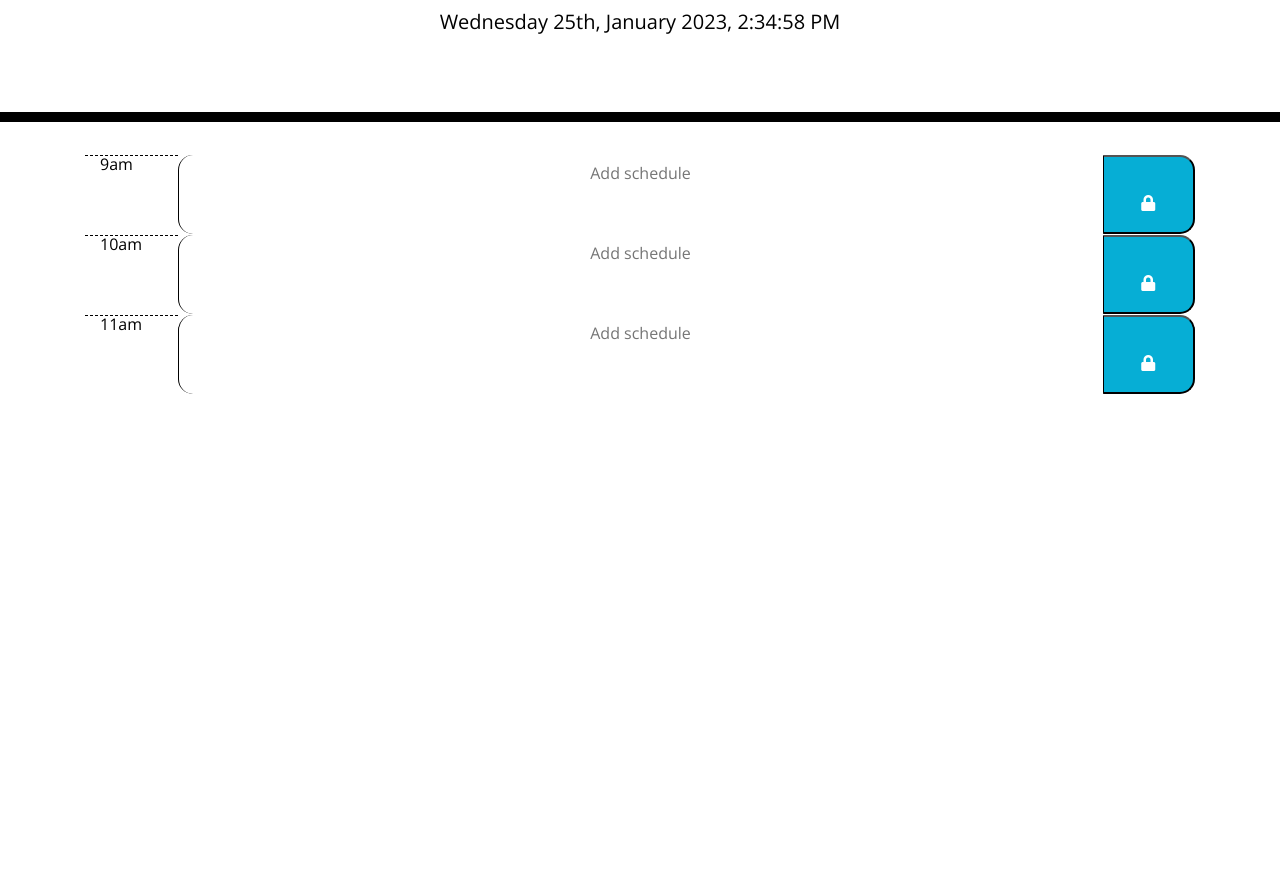
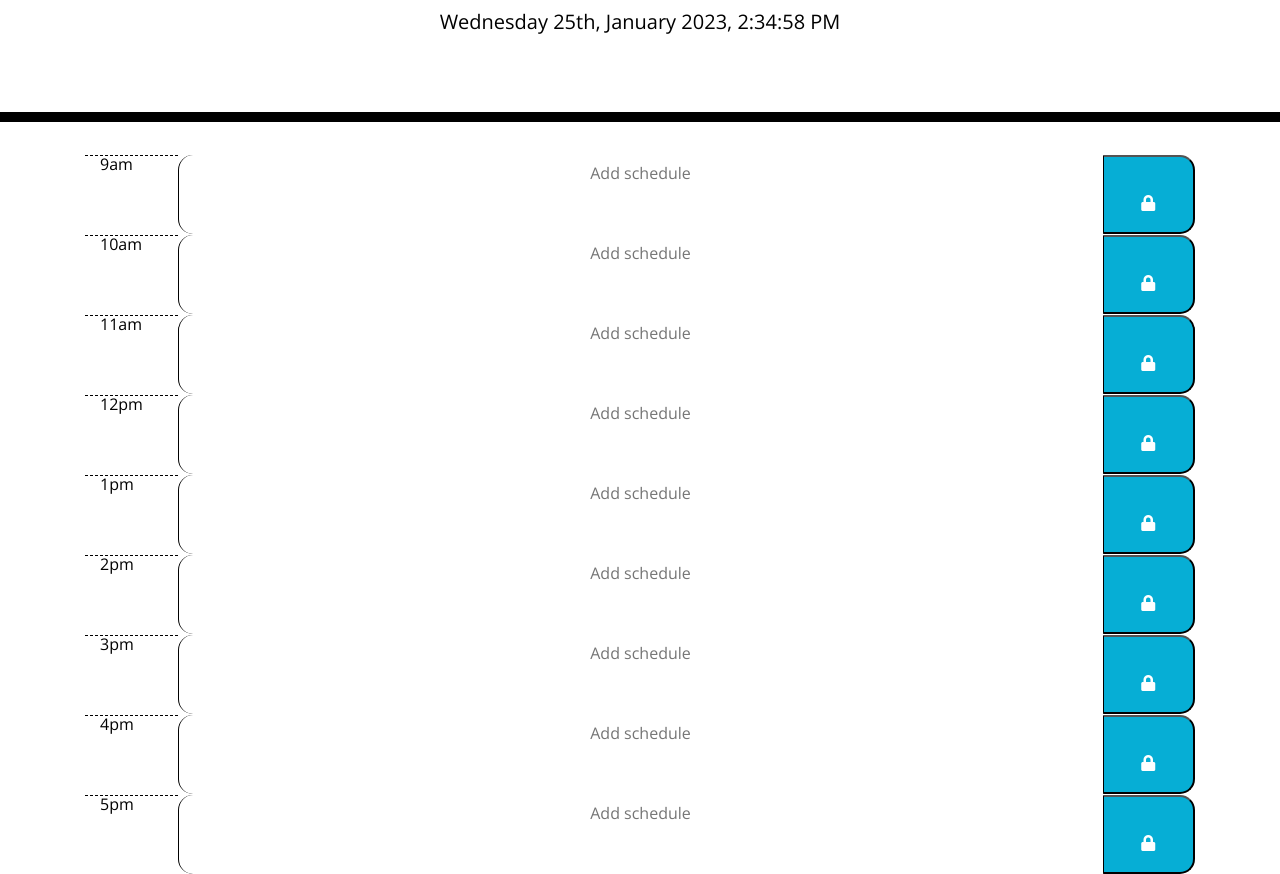
Before and after one commit to King-Mo100/Planner-App, a plain HTML site: page starter/index.html in a window 1280 px wide. Shown: the part 182-1056 px from the top of the page. Before the commit the page ends 800 px from the top, so only its background shows below. Drawn offline with nearby package versions, Linux system fonts and the light colour scheme; files that its build step writes are made by us from their sources.

Commit message:
timeblock

```diff
--- a/starter/style.css
+++ b/starter/assets/style.css
@@ -2,7 +2,11 @@ body {
   font-family: 'Open Sans', sans-serif;
   font-size: 16px;
   line-height: 1;
+
 }
+
+
+
 
 textarea {
   background: transparent;
@@ -19,6 +23,7 @@ textarea {
   color: black;
   border-radius: 0;
   border-bottom: 10px solid black;
+
 }
 
 .description {
--- a/starter/index.html
+++ b/starter/index.html
@@ -31,13 +31,14 @@
     <div class="container">
       <!-- Timeblocks go here -->
       <!-- 1. Create 9 Timeblock divs -->
-      <div id = "9" class="timeblock" data-hour="9"></div>
+
 
       <div class="container">
+
         <div id="9am" class="row">
           <div class="col-md-1 hour"><span id="9">9am</span></div>
           <textarea class="col-md-10 time-block description" placeholder="Add schedule"></textarea>
-          <button class="col-md-1 saveBtn" aria-label="save button 9am">
+          <button class="col-md-1 saveBtn" >
             <i class="fa fa-lock"></i>
           </button>
         </div>
@@ -45,7 +46,7 @@
         <div id="10am" class="row">
           <div class="col-md-1 hour"><span id="10">10am</span></div>
           <textarea class="col-md-10 time-block description" placeholder="Add schedule"></textarea>
-          <button class="col-md-1 saveBtn" aria-label="save button 9am">
+          <button class="col-md-1 saveBtn" >
             <i class="fas fa-lock"></i>
           </button>
         </div>
@@ -53,7 +54,50 @@
         <div id="11am" class="row">
           <div class="col-md-1 hour"><span id="11">11am</span></div>
           <textarea class="col-md-10 time-block description" placeholder="Add schedule"></textarea>
-          <button class="col-md-1 saveBtn" aria-label="save button 9am">
+          <button class="col-md-1 saveBtn" >
+            <i class="fas fa-lock"></i>
+          </button>
+        </div>
+
+        <div id="12om" class="row">
+          <div class="col-md-1 hour"><span id="12">12pm</span></div>
+          <textarea class="col-md-10 time-block description" placeholder="Add schedule"></textarea>
+          <button class="col-md-1 saveBtn" >
+            <i class="fas fa-lock"></i>
+          </button>
+        </div>
+        <div id="1pm" class="row">
+          <div class="col-md-1 hour"><span id="1">1pm</span></div>
+          <textarea class="col-md-10 time-block description" placeholder="Add schedule"></textarea>
+          <button class="col-md-1 saveBtn" >
+            <i class="fas fa-lock"></i>
+          </button>
+        </div>
+        <div id="2pm" class="row">
+          <div class="col-md-1 hour"><span id="2">2pm</span></div>
+          <textarea class="col-md-10 time-block description" placeholder="Add schedule"></textarea>
+          <button class="col-md-1 saveBtn" >
+            <i class="fas fa-lock"></i>
+          </button>
+        </div>
+        <div id="3pm" class="row">
+          <div class="col-md-1 hour"><span id="3">3pm</span></div>
+          <textarea class="col-md-10 time-block description" placeholder="Add schedule"></textarea>
+          <button class="col-md-1 saveBtn" >
+            <i class="fas fa-lock"></i>
+          </button>
+        </div>
+        <div id="4pm" class="row">
+          <div class="col-md-1 hour"><span id="4">4pm</span></div>
+          <textarea class="col-md-10 time-block description" placeholder="Add schedule"></textarea>
+          <button class="col-md-1 saveBtn" >
+            <i class="fas fa-lock"></i>
+          </button>
+        </div>
+        <div id="5pm" class="row">
+          <div class="col-md-1 hour"><span id="5">5pm</span></div>
+          <textarea class="col-md-10 time-block description" placeholder="Add schedule"></textarea>
+          <button class="col-md-1 saveBtn" >
             <i class="fas fa-lock"></i>
           </button>
         </div>
```
